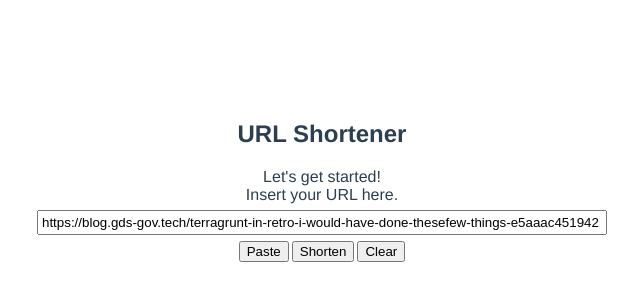
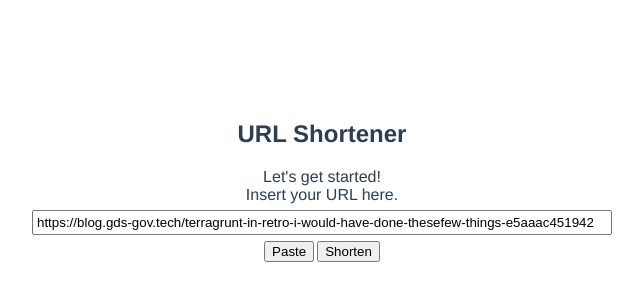
Before and after one commit to constanxe/url-shortener, a Vue app in the folder client/: page / in a window 1280 px wide. Shown: the part 120-420 px from the top of the page, without its empty margins (318-961 px from the left). Built offline with nearby package versions, Linux system fonts and the light colour scheme.

Commit message:
client: remove clear buttons, use default search input one

```diff
--- a/client/src/App.vue
+++ b/client/src/App.vue
@@ -2,11 +2,10 @@
   <div id="app">
     <h2>URL Shortener</h2>
     <div class="label">Let's get started!<br>Insert your URL here.</div>
-    <input type="url" v-model="urlInput">
+    <input type="search" v-model="urlInput">
     <div class="buttons">
       <button @click="pasteUrlInput()">Paste</button>
       <button @click="generateShortenedUrl()" @keydown.enter="generateShortenedUrl()">Shorten</button>
-      <button @click="urlInput = ''">Clear</button>
     </div>
 
     <div class="result">
@@ -14,12 +13,10 @@
         <div class="label">Shortened URL: <a target="_blank" :href="shortenedUrl">{{shortenedUrl}}</a></div>
         <div class="buttons">
           <button @click="copyShortenedUrl()">Copy</button>
-          <button @click="shortenedUrl = ''">Clear</button>
         </div>
       </div>
 
       <div class="error label" v-html="errorMessage"></div>
-      <button v-if="errorMessage" @click="errorMessage = ''">Clear</button>
     </div>
   </div>
 </template>
@@ -91,7 +88,7 @@
 
 input {
   width: 60%;
-  max-width: 560px;
+  max-width: 580px;
   padding: 3px;
 }
 
```
